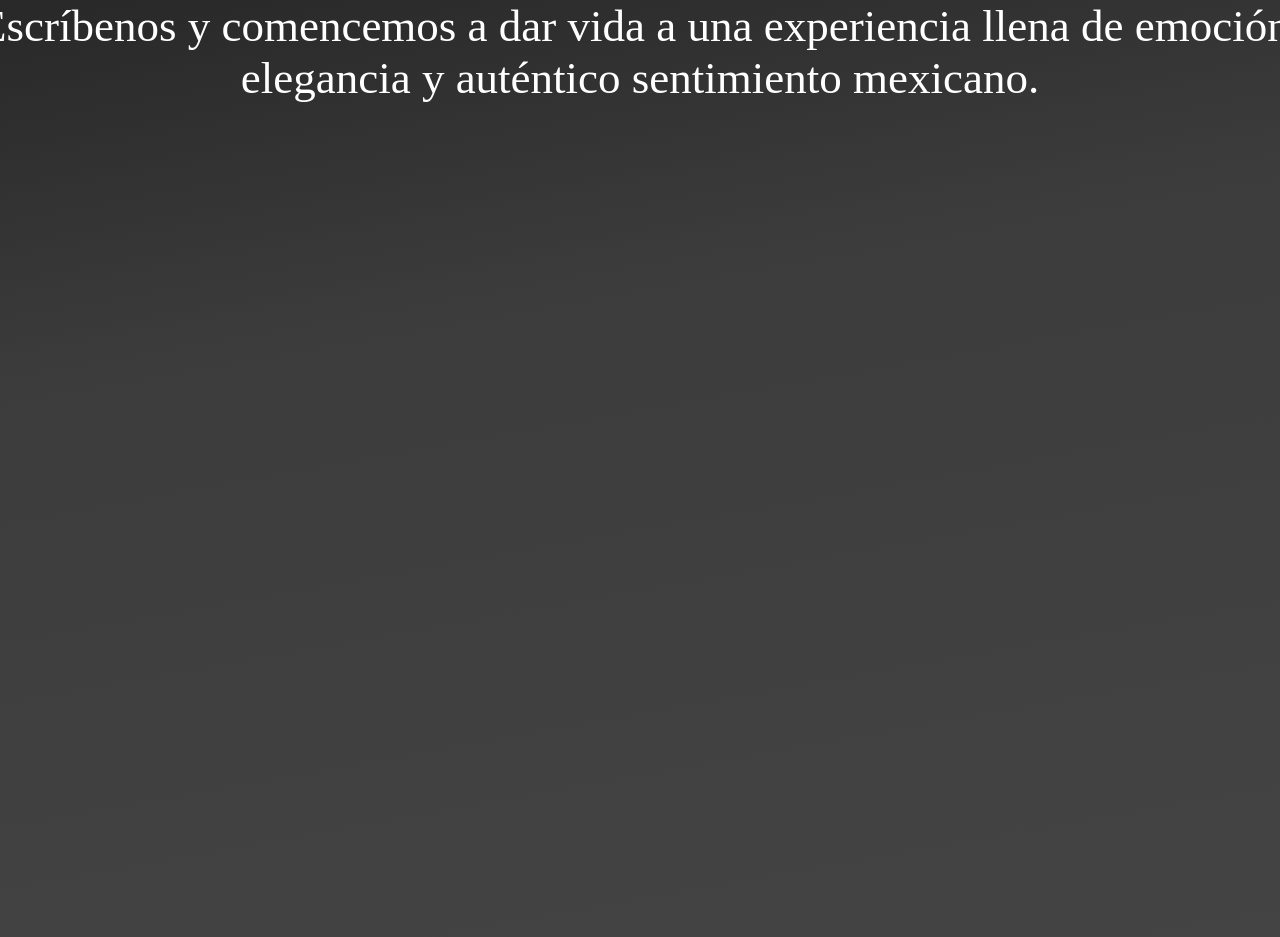
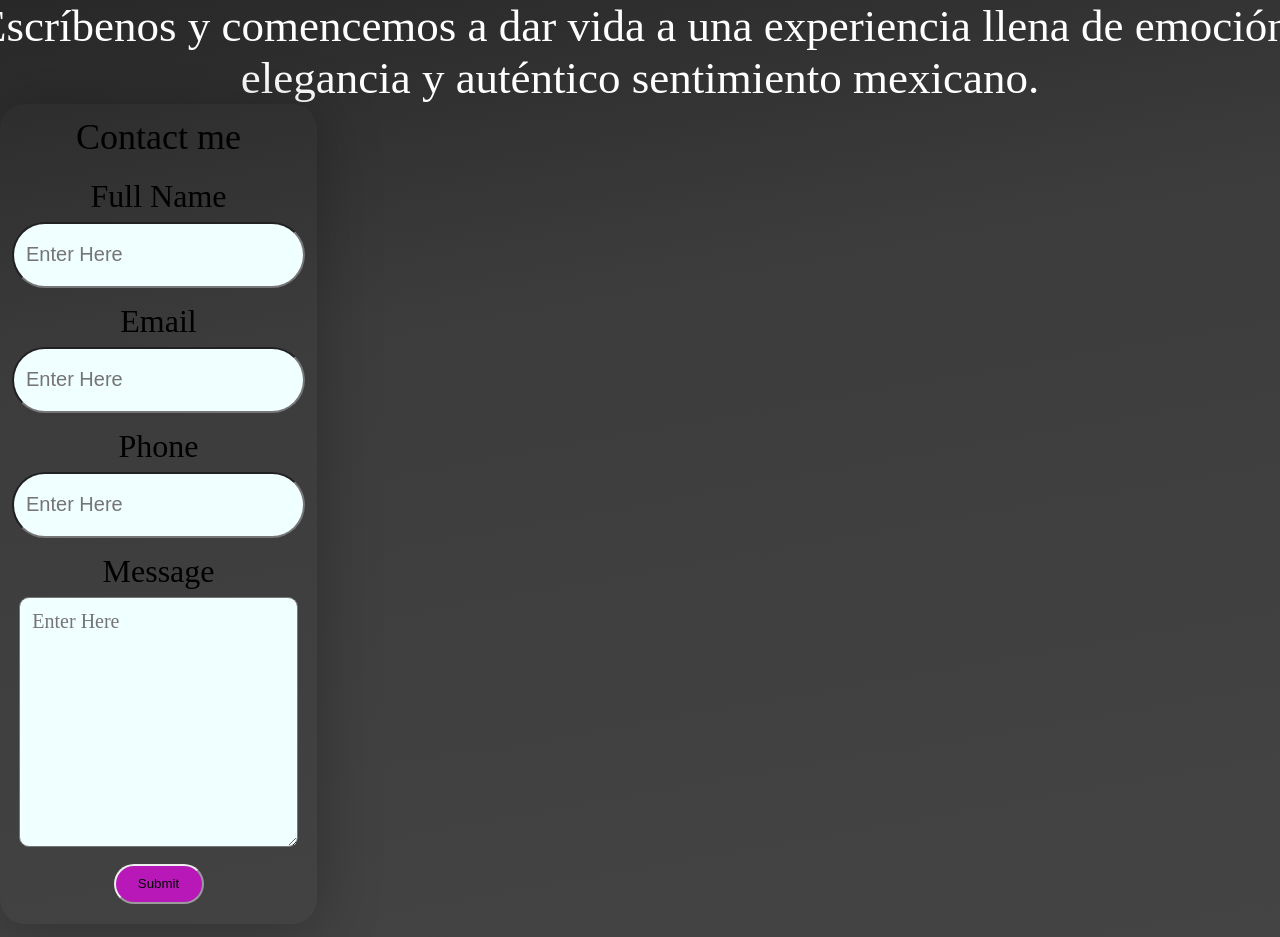
Before and after one commit to chrisf2503/CorazonDeMexico, a React (Vite) app: page /Contacto in a window 1280 px wide. Shown: the part 773-1710 px from the top of the page. Built offline with nearby package versions, Linux system fonts and the light colour scheme; a web font is replaced by a local one.

Commit message:
adding forms

```diff
--- a/package.json
+++ b/package.json
@@ -10,6 +10,7 @@
     "preview": "vite preview"
   },
   "dependencies": {
+    "@emailjs/browser": "^4.4.1",
     "react": "^19.2.4",
     "react-dom": "^19.2.4",
     "react-router-dom": "^7.14.2"
--- /dev/null
+++ b/src/Pages/CSS/form.module.css
@@ -0,0 +1,125 @@
+.form_container {
+    position: relative;
+    flex-shrink: 0;
+    text-align: center;
+    font-size: var(--fs-32);
+    color: black;
+    font-family: var(--font-jacques-francois);
+    width: min(100%, 574px);
+}
+.form {
+    box-shadow: 0px 4px 60px 3px rgba(0, 0, 0, 0.25);
+    border-radius: 25px;
+    background-color: var(--color-mistyrose);
+    width: min(574px, 100%);
+    display: flex;
+    flex-direction: column;
+    align-items: center;
+    gap: 9px;
+    box-sizing: border-box;
+    padding: 12px;
+}
+
+.title {
+    height: 47px;
+    position: relative;
+    font-size: 36px;
+    font-family: var(--font-jacques-francois);
+    color: var(--color-black);
+    text-align: left;
+    display: inline-block;
+}
+
+.container {
+    width: 100%;
+    display: flex;
+    flex-direction: column;
+    flex-shrink: 0;
+    font-size: 32px;
+    color: var(--color-black);
+    font-family: var(--font-jacques-francois);
+    align-items: center;
+}
+
+.name {
+    display: flex;
+    align-items: center;
+    justify-content: center;
+    height: 50px;
+}
+
+.value {
+    border-radius: 35px;
+    background-color: azure;
+    width: min(550px, 100%);
+    height: 66px;
+    overflow: hidden;
+    text-align: left;
+    font-size: 20px;
+    color: var(--color-darkslategray);
+    box-sizing: border-box;
+    padding: 0 12px;
+}
+
+.value2 {
+    width: 95%;
+    height: 250px;
+    position: relative;
+    border-radius: 10px;
+    background-color: azure;
+    overflow: hidden;
+    text-align: left;
+    font-size: 20px;
+    color: var(--color-darkslategray);
+    font-family: var(--font-jacques-francois);
+    box-sizing: border-box;
+    padding: 12px;
+}
+
+.submit {
+    height: 40px;
+    width: 90px;
+    border-radius: 26px;
+    background-color: rgb(184, 24, 184);
+    border-color: unset;
+    margin-bottom: 8px;
+    margin-top: 8px;
+}
+
+/* CHANGED: mobile form scaling */
+@media (max-width: 600px) {
+    .form_container {
+        width: 100%;
+    }
+
+    .form {
+        width: 100%;
+        padding: 10px;
+    }
+
+    .title {
+        font-size: 30px;
+        height: auto;
+    }
+
+    .container {
+        font-size: 26px;
+    }
+
+    .value,
+    .value2 {
+        font-size: 18px;
+    }
+}
+
+.error {
+    color: red;
+    font-size: 14px;
+    margin-top: 5px;
+}
+
+.status {
+    margin-top: 10px;
+    font-size: 14px;
+    text-align: center;
+}
--- /dev/null
+++ b/src/Pages/Components/form.jsx
@@ -0,0 +1,145 @@
+import { useState } from "react";
+import formStyle from "../CSS/form.module.css";
+import emailjs from '@emailjs/browser';
+function Form(){
+    const [formValue, setFormValue] = useState(
+        {
+            name: "",
+            email: "",
+            phone: "",
+            message: ""
+        }
+    );
+    const [errors, setErrors] = useState({});
+    const [submitStatus, setSubmitStatus] = useState("");
+
+    const validateName = (name) => {
+        if (name.length <= 3) return "Name must be more than 3 characters.";
+        if (!name.includes(" ")) return "Name must include a space for first and last name.";
+        return "";
+    };
+
+    const validateEmail = (email) => {
+        if (!email.includes("@") || !email.includes(".")) return "Email must contain '@' and '.'.";
+        return "";
+    };
+
+    const validatePhone = (phone) => {
+        const phoneRegex = /^\+?[\d\s\-\(\)]{10,}$/;
+        if (!phoneRegex.test(phone)) return "Phone number must be valid (at least 10 digits, can include spaces, dashes, parentheses).";
+        return "";
+    };
+
+    const validateMessage = (message) => {
+        if (message.length <= 30) return "Message must be more than 30 characters.";
+        return "";
+    };
+
+    const handleChange = (e) =>{
+        const { name, value } = e.target;
+        setFormValue((prev) => ({...prev,
+            [name]: value,
+        }));
+        // Clear error for this field when user starts typing
+        if (errors[name]) {
+            setErrors((prev) => ({ ...prev, [name]: "" }));
+        }
+    }
+    const handleSubmit = (e) => {
+        e.preventDefault();
+        setSubmitStatus("");
+
+        const nameError = validateName(formValue.name);
+        const emailError = validateEmail(formValue.email);
+        const phoneError = validatePhone(formValue.phone);
+        const messageError = validateMessage(formValue.message);
+
+        const newErrors = {
+            name: nameError,
+            email: emailError,
+            phone: phoneError,
+            message: messageError,
+        };
+
+        setErrors(newErrors);
+
+        // Check if any errors
+        if (nameError || emailError || phoneError || messageError) {
+            return; // Don't submit
+        }
+
+        // Send email via EmailJS
+        emailjs.send(import.meta.env.VITE_EMAILJS_SERVICE_ID, import.meta.env.VITE_EMAILJS_TEMPLATE_ID, formValue, import.meta.env.VITE_EMAILJS_PUBLIC_KEY)
+            .then(() => {
+                setSubmitStatus('Email sent successfully!');
+                setFormValue({
+                    name: "",
+                    email: "",
+                    phone: "",
+                    message: ""
+                });
+                setErrors({});
+            })
+            .catch(() => {
+                setSubmitStatus('Failed to send email. Please try again.');
+            });
+    };
+    return (
+        <div className={formStyle.form_container}>
+            <form className={formStyle.form} onSubmit={handleSubmit}>
+                <div className={formStyle.title}>Contact me</div>
+                <div className={formStyle.container}>
+                    <div className={formStyle.subtitle}>
+                        <label className={formStyle.name}>Full Name</label>
+                    </div>
+                    <input
+                    className={formStyle.value}
+                    name="name"
+                    value = {formValue.name}
+                    onChange = {handleChange}
+                    placeholder="Enter Here"/>
+                    {errors.name && <div className={formStyle.error}>{errors.name}</div>}
+                </div>
+                <div className={formStyle.container}>
+                    <div className={formStyle.subtitle}>
+                        <label className={formStyle.name}>Email</label>
+                    </div>
+                    <input
+                    className={formStyle.value}
+                    name="email"
+                    value = {formValue.email}
+                    onChange = {handleChange}
+                    placeholder="Enter Here"/>
+                    {errors.email && <div className={formStyle.error}>{errors.email}</div>}
+                </div>
+                <div className={formStyle.container}>
+                    <div className={formStyle.subtitle}>
+                        <label className={formStyle.name}>Phone</label>
+                    </div>
+                    <input
+                    className={formStyle.value}
+                    name="phone"
+                    value = {formValue.phone}
+                    onChange = {handleChange}
+                    placeholder="Enter Here"/>
+                    {errors.phone && <div className={formStyle.error}>{errors.phone}</div>}
+                </div>
+                <div className={formStyle.container}>
+                    <div className={formStyle.subtitle}>
+                        <label className={formStyle.name}>Message</label>
+                    </div>
+                    <textarea
+                    className={formStyle.value2}
+                    name="message"
+                    value = {formValue.message}
+                    onChange = {handleChange}
+                    placeholder="Enter Here"/>
+                    {errors.message && <div className={formStyle.error}>{errors.message}</div>}
+                </div>
+                <button type="submit" className={formStyle.submit}>Submit</button>
+                {submitStatus && <div className={formStyle.status}>{submitStatus}</div>}
+            </form>
+        </div>
+    )
+}
+export default Form;
--- a/src/Pages/contact.jsx
+++ b/src/Pages/contact.jsx
@@ -1,5 +1,6 @@
 import Navbar from "./Components/nav";
 import contactStyle from './CSS/contact.module.css';
+import Form from './Components/form.jsx'
 function Contact(){
 
     return (
@@ -15,7 +16,7 @@ function Contact(){
                 </div>
             </div>
             <div className="form">
-
+                <Form/>
             </div>
         </div>
     )
```
Also changed, not shown: 2 other files (tests, documents, lock files or other folders).
